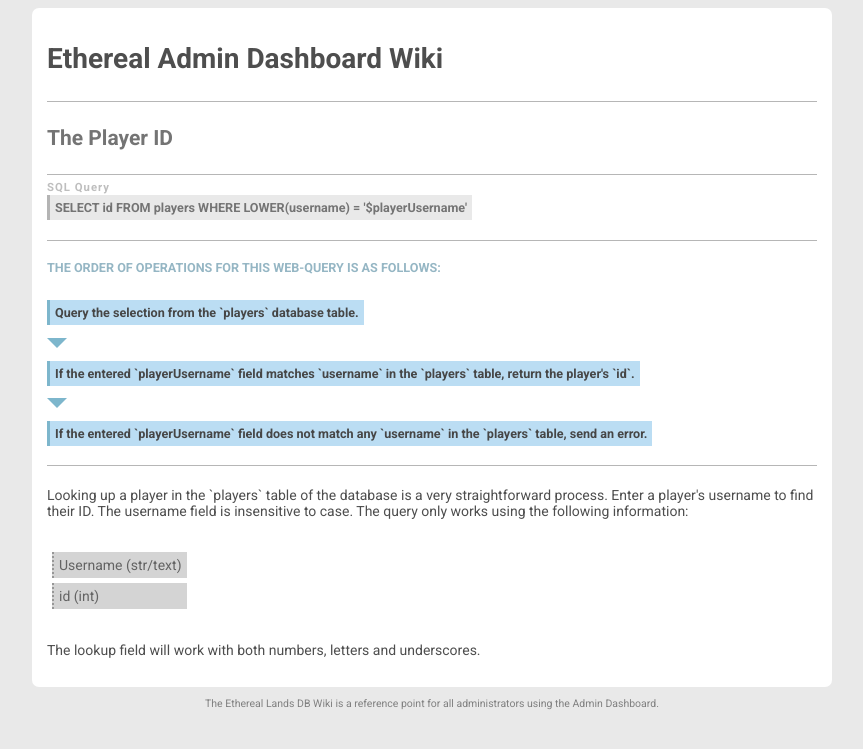
After one commit to Trenoxxious/Ethereal-Lands-Website, a PHP site: page /help/player_id_lookup.html in a window 1280 px wide. The commit adds this page. Shown: the top 749 px of the page, without its empty margins (208-1071 px from the left). Run offline with PHP 8.4, Linux system fonts and the light colour scheme.

Commit message:
Update to Admin Dashboard

```diff
--- /dev/null
+++ b/help/player_id_lookup.html
@@ -0,0 +1,43 @@
+<!DOCTYPE html>
+<html lang="en">
+
+<head>
+    <meta charset="UTF-8">
+    <meta name="viewport" content="width=device-width, initial-scale=1.0">
+    <link rel="stylesheet" href="help.css">
+    <title>Wiki: Player Cache Insertion</title>
+</head>
+
+<body>
+    <div class="section">
+        <h1>Ethereal Admin Dashboard Wiki</h1>
+        <hr>
+        <h2>The Player ID</h2>
+        <hr>
+        <h3 class="query">SELECT id FROM players WHERE LOWER(username) = '$playerUsername'</h3>
+        <hr>
+        <p class="ooo">The order of operations for this web-query is as follows:</p>
+        <h3 class="process">Query the selection from the `players` database table.</h3>
+        <div class="arrow-down"></div>
+        <h3 class="process">If the entered `playerUsername` field matches `username` in the `players` table, return the
+            player's `id`.</h3>
+        <div class="arrow-down"></div>
+        <h3 class="process">If the entered `playerUsername` field does not match any `username` in the `players` table,
+            send an error.</h3>
+        <hr>
+        <p>Looking up a player in the `players` table of the database is a very straightforward process. Enter a
+            player's username to find their ID. The username field is insensitive to case. The query only works using
+            the following information:</p>
+        <ul style="text-align: left;">
+            <li>Username (str/text)</li>
+            <li>id (int)</li>
+        </ul>
+        <p>The lookup field will work with both numbers, letters and underscores.
+        </p>
+    </div>
+    <footer>
+        The Ethereal Lands DB Wiki is a reference point for all administrators using the Admin Dashboard.
+    </footer>
+</body>
+
+</html>
```
Also changed, not shown: adminpanel.php (+12 -4 lines).
